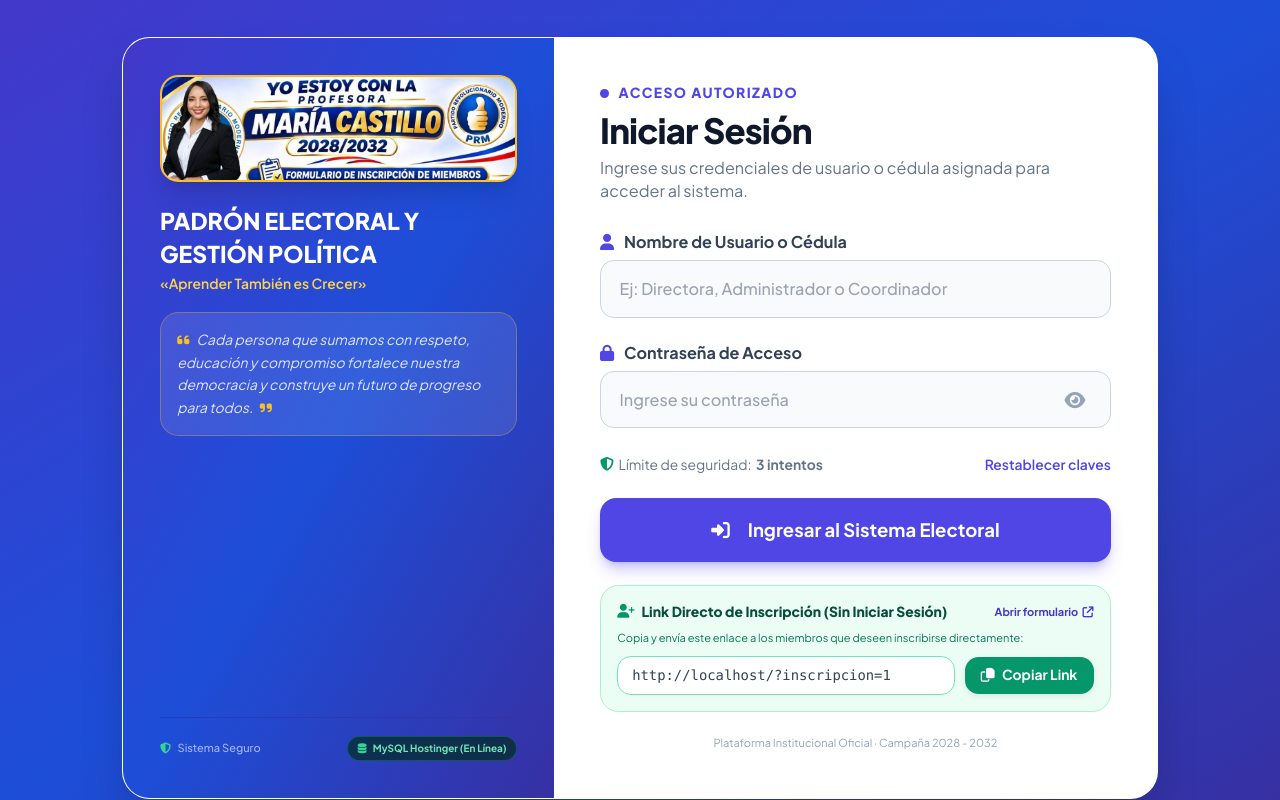
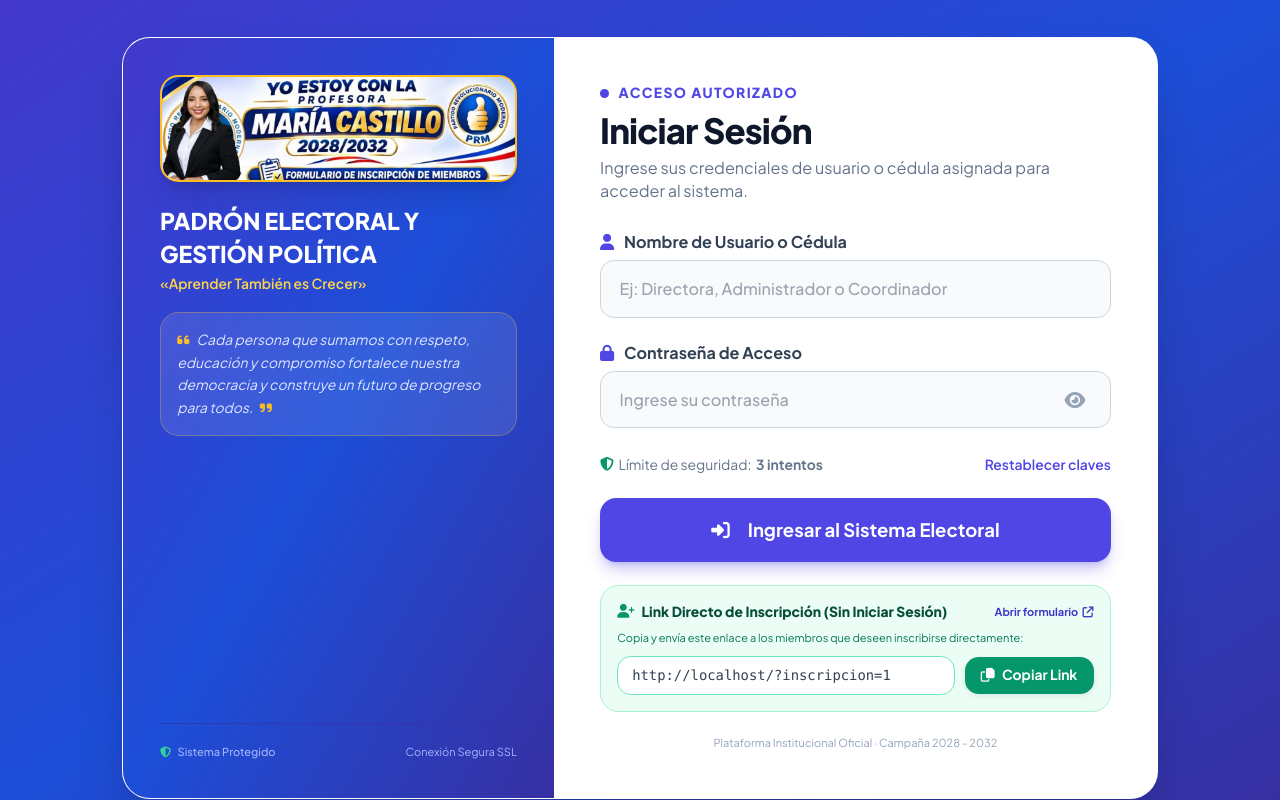
Before and after one commit to HarolLuis/PadronMariaCastillo, a PHP site: page / in a window 1280 px wide. Run offline with PHP 8.4, Linux system fonts and the light colour scheme; data comes from the database, SQL or seed files in the repository; some libraries are stand-ins or nearby versions.

Commit message:
UI: Ocultar boton tecnico de estado MySQL del login publico

```diff
--- a/index.html
+++ b/index.html
@@ -222,10 +222,8 @@
         </div>
 
         <div class="relative z-10 pt-4 mt-4 border-t border-indigo-800/60 flex items-center justify-between text-xs text-indigo-300">
-          <span class="text-[11px] font-medium"><i class="fa-solid fa-shield-halved text-emerald-400 mr-1"></i> Sistema Seguro</span>
-          <span id="dbLoginStatus" class="text-[10px] font-bold text-emerald-300 bg-emerald-950/70 px-2.5 py-1 rounded-full border border-emerald-500/30">
-            <i class="fa-solid fa-database text-emerald-400 mr-1"></i> MySQL Hostinger
-          </span>
+          <span class="text-[11px] font-medium"><i class="fa-solid fa-shield-halved text-emerald-400 mr-1"></i> Sistema Protegido</span>
+          <span class="text-[11px] text-indigo-300">Conexión Segura SSL</span>
         </div>
       </div>
 
--- a/index.php
+++ b/index.php
@@ -222,10 +222,8 @@
         </div>
 
         <div class="relative z-10 pt-4 mt-4 border-t border-indigo-800/60 flex items-center justify-between text-xs text-indigo-300">
-          <span class="text-[11px] font-medium"><i class="fa-solid fa-shield-halved text-emerald-400 mr-1"></i> Sistema Seguro</span>
-          <span id="dbLoginStatus" class="text-[10px] font-bold text-emerald-300 bg-emerald-950/70 px-2.5 py-1 rounded-full border border-emerald-500/30">
-            <i class="fa-solid fa-database text-emerald-400 mr-1"></i> MySQL Hostinger
-          </span>
+          <span class="text-[11px] font-medium"><i class="fa-solid fa-shield-halved text-emerald-400 mr-1"></i> Sistema Protegido</span>
+          <span class="text-[11px] text-indigo-300">Conexión Segura SSL</span>
         </div>
       </div>
 
--- a/padron.html
+++ b/padron.html
@@ -222,10 +222,8 @@
         </div>
 
         <div class="relative z-10 pt-4 mt-4 border-t border-indigo-800/60 flex items-center justify-between text-xs text-indigo-300">
-          <span class="text-[11px] font-medium"><i class="fa-solid fa-shield-halved text-emerald-400 mr-1"></i> Sistema Seguro</span>
-          <span id="dbLoginStatus" class="text-[10px] font-bold text-emerald-300 bg-emerald-950/70 px-2.5 py-1 rounded-full border border-emerald-500/30">
-            <i class="fa-solid fa-database text-emerald-400 mr-1"></i> MySQL Hostinger
-          </span>
+          <span class="text-[11px] font-medium"><i class="fa-solid fa-shield-halved text-emerald-400 mr-1"></i> Sistema Protegido</span>
+          <span class="text-[11px] text-indigo-300">Conexión Segura SSL</span>
         </div>
       </div>
 
```
